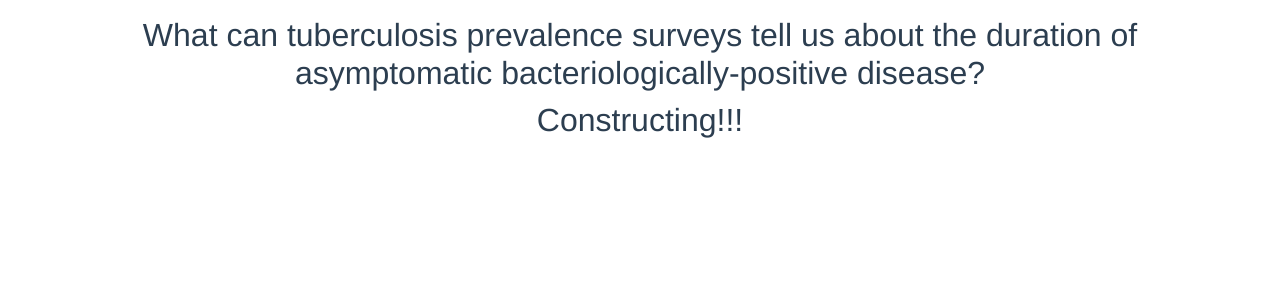
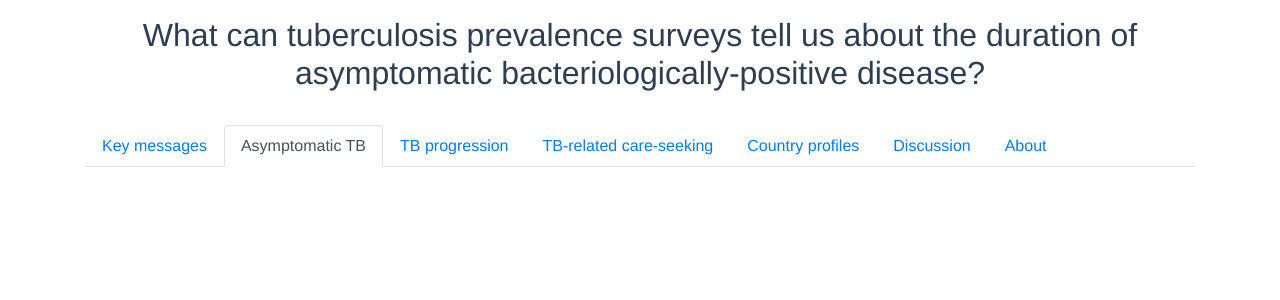
Before and after one commit to TimeWz667/AsymTB-demo, a Vue app: page /#/asym in a window 1280 px wide. Shown: the top 300 px of the page. Built offline with nearby package versions, Linux system fonts and the light colour scheme; what vue-simple-markdown would draw is missing.

Commit message:
Add presentation structure

```diff
--- a/src/App.vue
+++ b/src/App.vue
@@ -2,9 +2,19 @@
   <div id="app">
     <b-container class="pt-3">
       <h2>What can tuberculosis prevalence surveys tell us about the duration of asymptomatic bacteriologically-positive disease?</h2>
+      <br>
     </b-container>
 
     <router-view></router-view>
+    <b-modal id="model1" size="lg">
+      <iframe src="https://timewz667.github.io/AsymTB/Model1.html" frameborder="0"></iframe>
+    </b-modal>
+    <b-modal id="model2" size="lg">
+      <iframe src="https://timewz667.github.io/AsymTB/Model2.html" frameborder="0"></iframe>
+    </b-modal>
+    <b-modal id="model3" size="lg">
+      <iframe src="https://timewz667.github.io/AsymTB/Model3.html" frameborder="0"></iframe>
+    </b-modal>
   </div>
 </template>
 <script>
@@ -22,4 +32,10 @@
   #nav a.router-link-exact-active {
     color: #42b983;
   }
+
+  iframe {
+    overflow-y: auto;
+    width: 100%;
+    height: 500pt;
+  }
 </style>
--- a/src/router/index.js
+++ b/src/router/index.js
@@ -11,12 +11,37 @@ const routes = [
     path: "/",
     name: "Home",
     component: Layout,
-    redirect: { name: "Upcoming" },
+    //redirect: { name: "Upcoming" },
     children: [
       {
         path: "keys",
         name: "KeyMessage",
         component: () => import("@/views/Keys.vue")
+      },
+      {
+        path: "care",
+        name: "CareSeeking",
+        component: () => import("@/views/Care.vue")
+      },
+      {
+        path: "asym",
+        name: "AsymptomaticTB",
+        component: () => import("@/views/Asym.vue")
+      },
+      {
+        path: "progression",
+        name: "Progression",
+        component: () => import("@/views/Progression.vue")
+      },
+      {
+        path: "country",
+        name: "CountryProfiles",
+        component: () => import("@/views/Country.vue")
+      },
+      {
+        path: "discussion",
+        name: "Discussion",
+        component: () => import("@/views/Discussion.vue")
       },
       {
         path: "about",
--- /dev/null
+++ b/src/views/Asym.vue
@@ -0,0 +1,13 @@
+<template>
+  <div></div>
+</template>
+
+<script>
+export default {
+name: "Asym"
+}
+</script>
+
+<style scoped>
+
+</style>
--- /dev/null
+++ b/src/views/Care.vue
@@ -0,0 +1,13 @@
+<template>
+  <div></div>
+</template>
+
+<script>
+export default {
+  name: "Care"
+}
+</script>
+
+<style scoped>
+
+</style>
--- /dev/null
+++ b/src/views/Country.vue
@@ -0,0 +1,13 @@
+<template>
+  <div></div>
+</template>
+
+<script>
+export default {
+name: "Country"
+}
+</script>
+
+<style scoped>
+
+</style>
--- a/src/views/Layout.vue
+++ b/src/views/Layout.vue
@@ -1,10 +1,12 @@
 <template>
-  <b-container fluid>
+  <b-container>
     <b-nav tabs grow>
-      <b-nav-item to="/introduction">Introduction</b-nav-item>
-      <b-nav-item to="/methods">Methods</b-nav-item>
-      <b-nav-item to="/results">Results</b-nav-item>
-      <b-nav-item to="/keys">Take home message</b-nav-item>
+      <b-nav-item to="/keys">Key messages</b-nav-item>
+      <b-nav-item to="/asym">Asymptomatic TB</b-nav-item>
+      <b-nav-item to="/progression">TB progression</b-nav-item>
+      <b-nav-item to="/care">TB-related care-seeking</b-nav-item>
+      <b-nav-item to="/country">Country profiles</b-nav-item>
+      <b-nav-item to="/discussion">Discussion</b-nav-item>
       <b-nav-item to="/about">About</b-nav-item>
     </b-nav>
     <router-view></router-view>
--- /dev/null
+++ b/src/views/Progression.vue
@@ -0,0 +1,13 @@
+<template>
+<div></div>
+</template>
+
+<script>
+export default {
+name: "Progression"
+}
+</script>
+
+<style scoped>
+
+</style>
--- /dev/null
+++ b/vue.config.js
@@ -0,0 +1,3 @@
+module.exports = {
+  publicPath: process.env.NODE_ENV === "production" ? "/AsymTB-demo/" : "/"
+};
```
Also changed, not shown: 1 other file (tests, documents, lock files or other folders).
